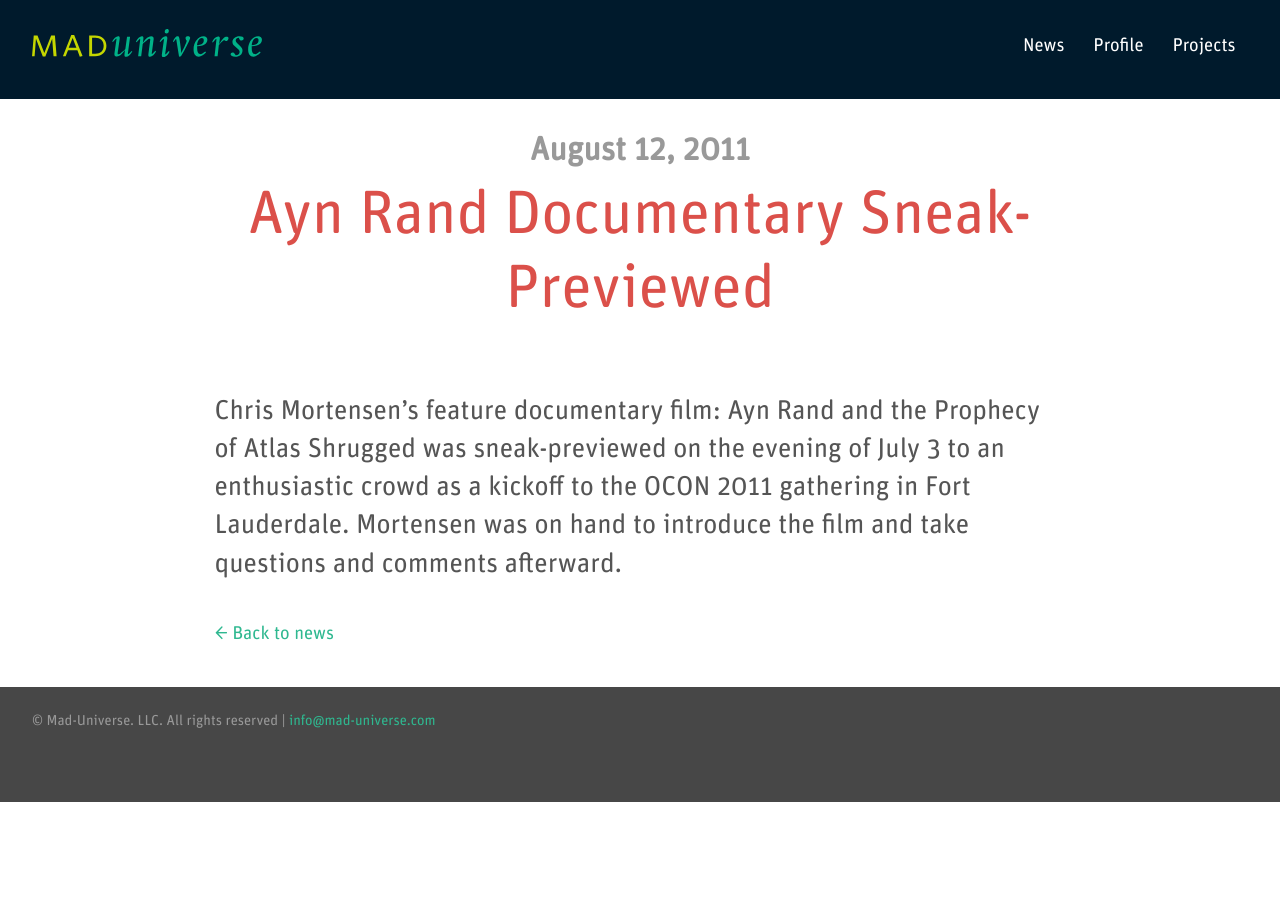
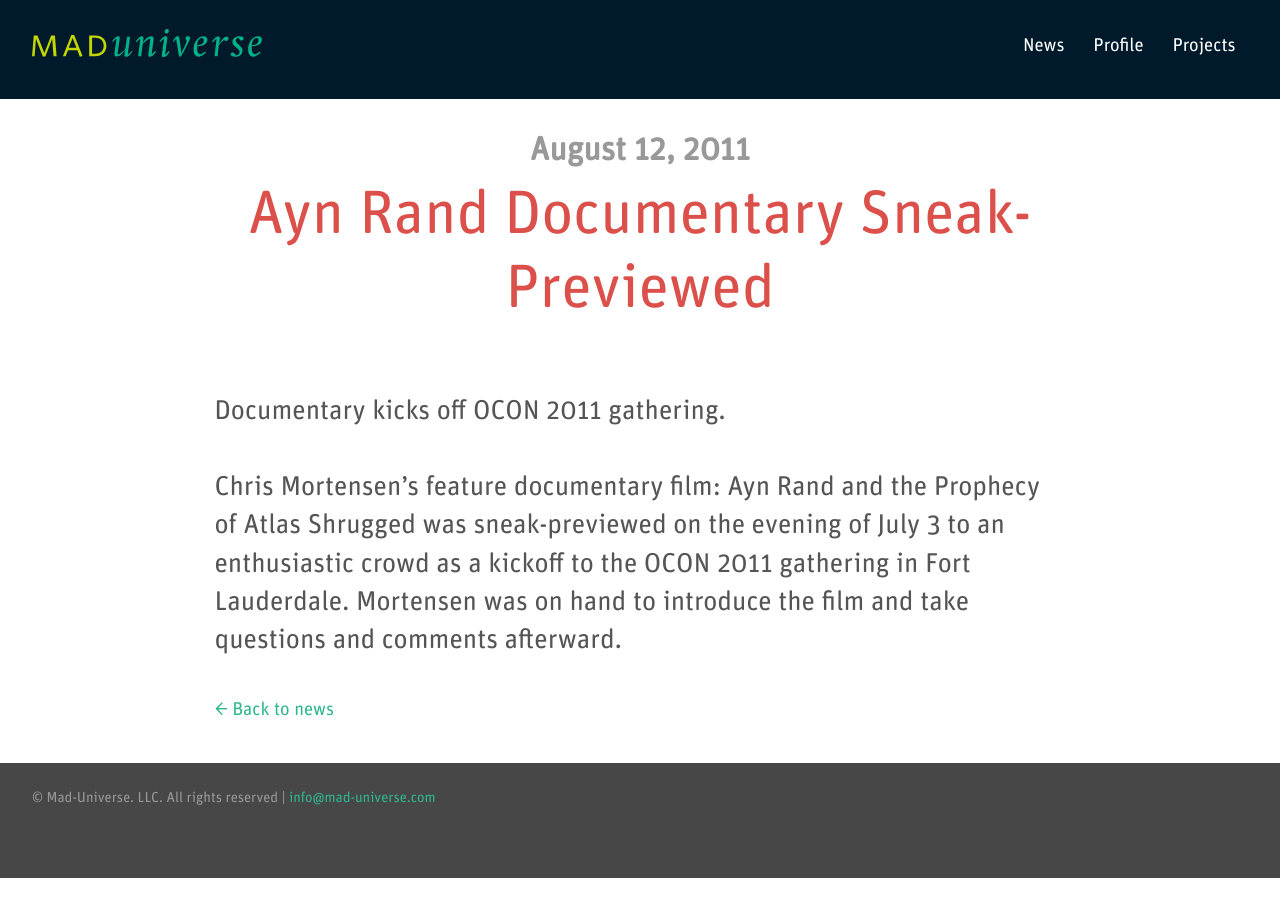
Before and after one commit to jsbarkema/mad-universe.com, a Jekyll site: the page built from _news/ayn-rand-documentary-sneak-previewed.markdown, in a window 1280 px wide. Built offline with Jekyll 4.4.1, drawn with Linux system fonts in a browser that asks for light colours; some of the changed lines change nothing that is shown.

Commit message:
Revert "Updated Ayn Rand Documentary Sneak Previewed"
This reverts commit 3b3ce0400dfe630141c259f7ba8b657cc4d6c12b.

```diff
--- a/_news/ayn-rand-documentary-sneak-previewed.markdown
+++ b/_news/ayn-rand-documentary-sneak-previewed.markdown
@@ -1,6 +1,6 @@
 ---
 title: Ayn Rand Documentary Sneak-Previewed
-date: 2011-08-12 01:35:00 -07:00
+date: 2011-08-12 00:35:00 -07:00
 tags:
 - Ayn Rand
 position: 7
@@ -21,4 +21,7 @@
 layout: news-page
 ---
 
+Documentary kicks off OCON 2011 gathering.
+
+
 Chris Mortensen’s feature documentary film: Ayn Rand and the Prophecy of Atlas Shrugged was sneak-previewed on the evening of July 3 to an enthusiastic crowd as a kickoff to the OCON 2011 gathering in Fort Lauderdale. Mortensen was on hand to introduce the film and take questions and comments afterward.
```
